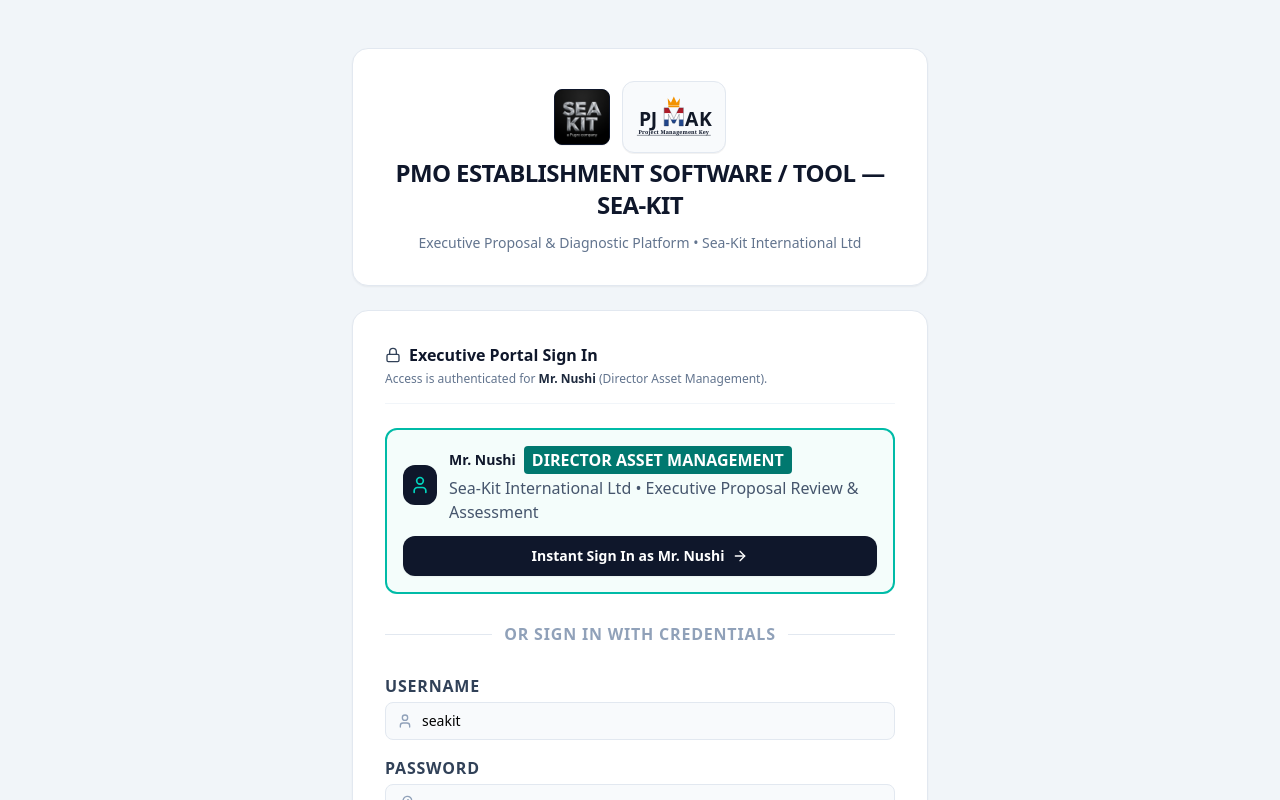
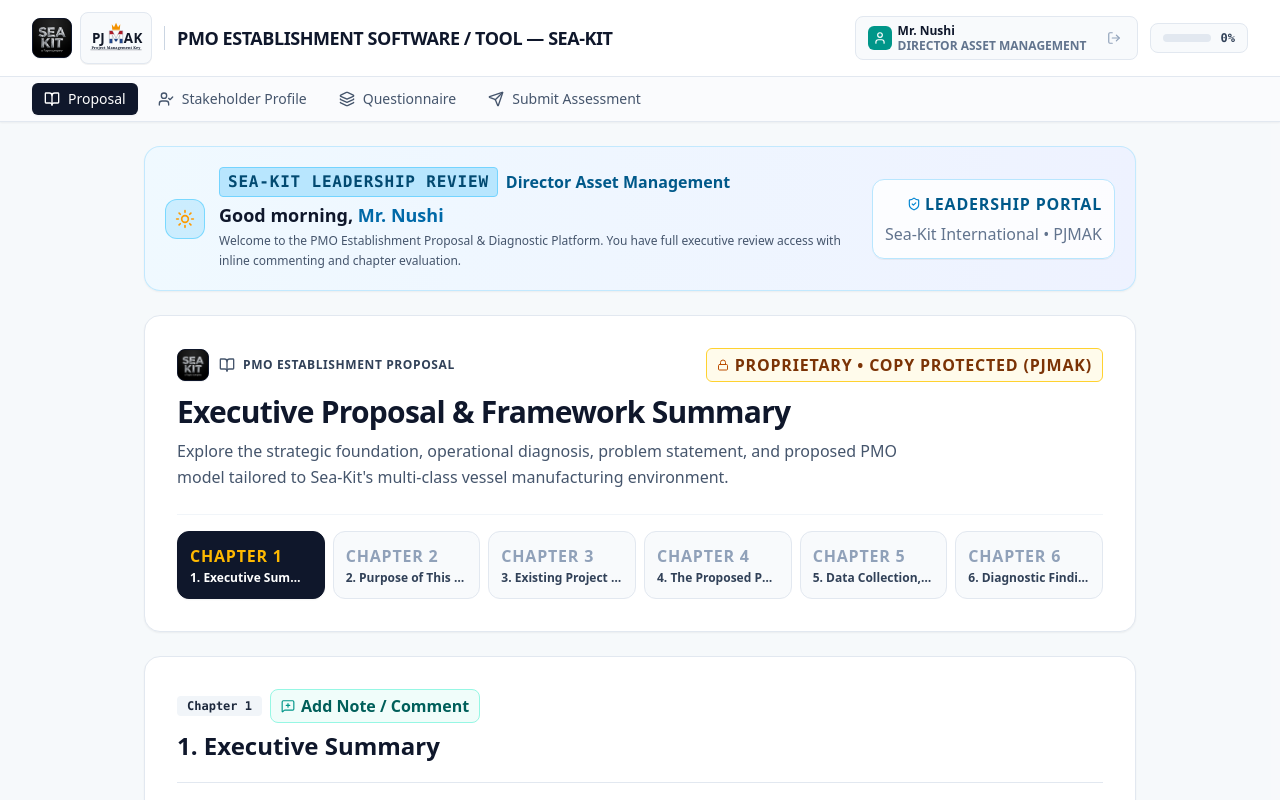
Before and after one commit to PJMAKashefi/PMO, a React (Vite) app: page / in a window 1280 px wide. Shown: the top 800 px of the page. Built offline with nearby package versions, Linux system fonts and the light colour scheme.

Commit message:
feat: auto-login as default user and update styling
- Sets Mr. Nushi as the default user to skip login
- Updates TimeOfDayGreeting UI to a sky-themed gradient
- Replaces bun.lock with package-lock.json and fixes CI install command

```diff
--- a/src/App.tsx
+++ b/src/App.tsx
@@ -45,7 +45,7 @@
   const [loginRequiredCategory, setLoginRequiredCategory] = useState<string | undefined>(undefined);
   const [toastMessage, setToastMessage] = useState<string | null>(null);
 
-  // 1. Authenticated User State: Defaults to null so initial visit opens to Login Page
+  // 1. Authenticated User State: Defaults to Mr. Nushi so initial visit directly opens the Proposal page
   const [currentUser, setCurrentUser] = useState<UserAccount | null>(() => {
     try {
       const saved = localStorage.getItem(STORAGE_KEYS.USER);
@@ -53,7 +53,17 @@
     } catch {
       // fallback
     }
-    return null; // Prompt login screen on first load
+    // Default directly to Mr. Nushi account so the app opens immediately in the Proposal page
+    const defaultAccount = SYSTEM_ACCOUNTS[0];
+    return {
+      username: defaultAccount.username,
+      displayName: defaultAccount.displayName,
+      category: defaultAccount.category,
+      roleTitle: defaultAccount.roleTitle,
+      department: defaultAccount.department,
+      isAssetOwner: defaultAccount.isAssetOwner,
+      isOwner: defaultAccount.isOwner,
+    };
   });
 
   // 2. Respondent Profile state
--- a/src/components/TimeOfDayGreeting.tsx
+++ b/src/components/TimeOfDayGreeting.tsx
@@ -51,45 +51,45 @@
 
   return (
     <div
-      className="bg-gradient-to-r from-slate-900 via-slate-800 to-slate-900 text-white rounded-2xl p-4 sm:p-5 shadow-xs border border-slate-700/60 mb-6 flex flex-col sm:flex-row sm:items-center justify-between gap-4 animate-fade-in"
+      className="bg-gradient-to-r from-sky-50 via-blue-50 to-indigo-50 text-slate-900 rounded-2xl p-4 sm:p-5 shadow-xs border border-sky-200/80 mb-6 flex flex-col sm:flex-row sm:items-center justify-between gap-4 animate-fade-in"
       id="executive-greeting-banner"
     >
       <div className="flex items-start sm:items-center gap-3.5">
-        <div className="w-10 h-10 rounded-xl bg-teal-500/20 border border-teal-500/40 text-teal-300 flex items-center justify-center shrink-0">
-          {icon === 'morning' && <Sun className="w-5 h-5 text-amber-300" />}
-          {icon === 'afternoon' && <Sunset className="w-5 h-5 text-amber-400" />}
-          {icon === 'evening' && <Moon className="w-5 h-5 text-teal-300" />}
+        <div className="w-10 h-10 rounded-xl bg-sky-500/15 border border-sky-400/40 text-sky-700 flex items-center justify-center shrink-0">
+          {icon === 'morning' && <Sun className="w-5 h-5 text-amber-500" />}
+          {icon === 'afternoon' && <Sunset className="w-5 h-5 text-amber-600" />}
+          {icon === 'evening' && <Moon className="w-5 h-5 text-indigo-600" />}
         </div>
 
         <div>
           <div className="flex items-center gap-2 flex-wrap">
-            <span className="text-3xs font-extrabold uppercase tracking-wider bg-teal-400 text-slate-950 px-2 py-0.5 rounded font-mono">
-              Sea-Kit Executive Review Session
+            <span className="text-3xs font-extrabold uppercase tracking-wider bg-sky-200 text-sky-900 border border-sky-300 px-2 py-0.5 rounded font-mono">
+              Sea-Kit Leadership Review
             </span>
-            <span className="text-2xs text-teal-200/80 font-medium">
+            <span className="text-2xs text-sky-800 font-semibold">
               Director Asset Management
             </span>
           </div>
 
-          <h2 className="text-base sm:text-lg font-bold text-white mt-1">
+          <h2 className="text-base sm:text-lg font-bold text-slate-900 mt-1">
             {greeting},{' '}
-            <span className="text-teal-300">
+            <span className="text-sky-700">
               {executiveName}
             </span>
           </h2>
-          <p className="text-2xs sm:text-xs text-slate-300 max-w-2xl leading-relaxed mt-0.5">
-            Welcome to the PMO Establishment Proposal &amp; Diagnostic Platform. You have authorized executive review access with inline feedback commenting.
+          <p className="text-2xs sm:text-xs text-slate-600 max-w-2xl leading-relaxed mt-0.5">
+            Welcome to the PMO Establishment Proposal &amp; Diagnostic Platform. You have full executive review access with inline commenting and chapter evaluation.
           </p>
         </div>
       </div>
 
       {/* Confidential Review badge */}
-      <div className="bg-slate-800/80 border border-slate-700 rounded-xl p-3 sm:text-right shrink-0 flex sm:flex-col items-center sm:items-end justify-between gap-1.5">
-        <span className="text-3xs uppercase font-extrabold tracking-wider text-teal-400 flex items-center gap-1">
-          <ShieldCheck className="w-3.5 h-3.5" />
-          <span>Executive Review Session</span>
+      <div className="bg-white/80 border border-sky-200 rounded-xl p-3 sm:text-right shrink-0 flex sm:flex-col items-center sm:items-end justify-between gap-1.5 shadow-2xs">
+        <span className="text-3xs uppercase font-extrabold tracking-wider text-sky-800 flex items-center gap-1 font-bold">
+          <ShieldCheck className="w-3.5 h-3.5 text-sky-600" />
+          <span>Leadership Portal</span>
         </span>
-        <span className="text-2xs text-slate-300 font-medium">
+        <span className="text-2xs text-slate-500 font-medium">
           Sea-Kit International &bull; PJMAK
         </span>
       </div>
```
Also changed, not shown: 2 other files (tests, documents, lock files or other folders).
